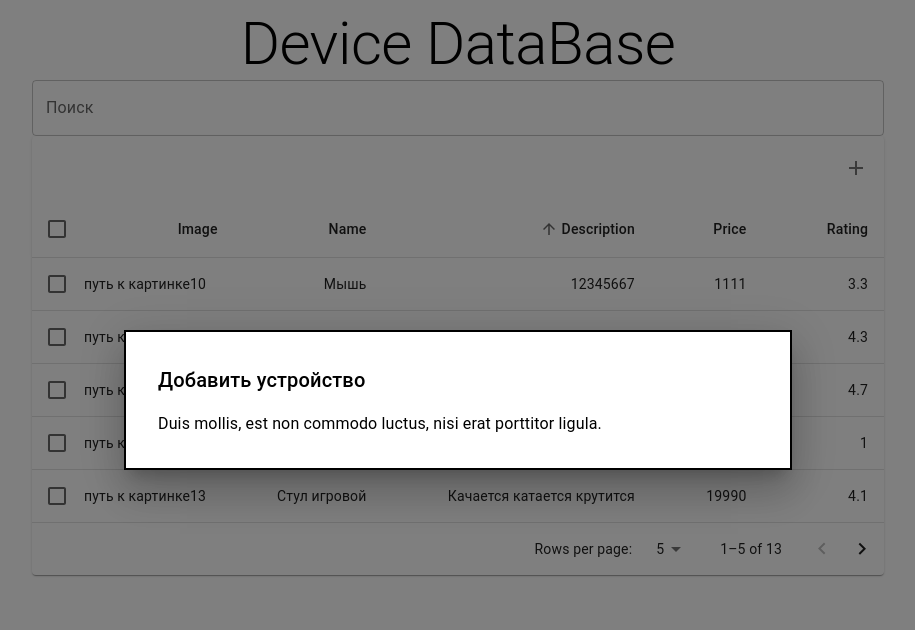
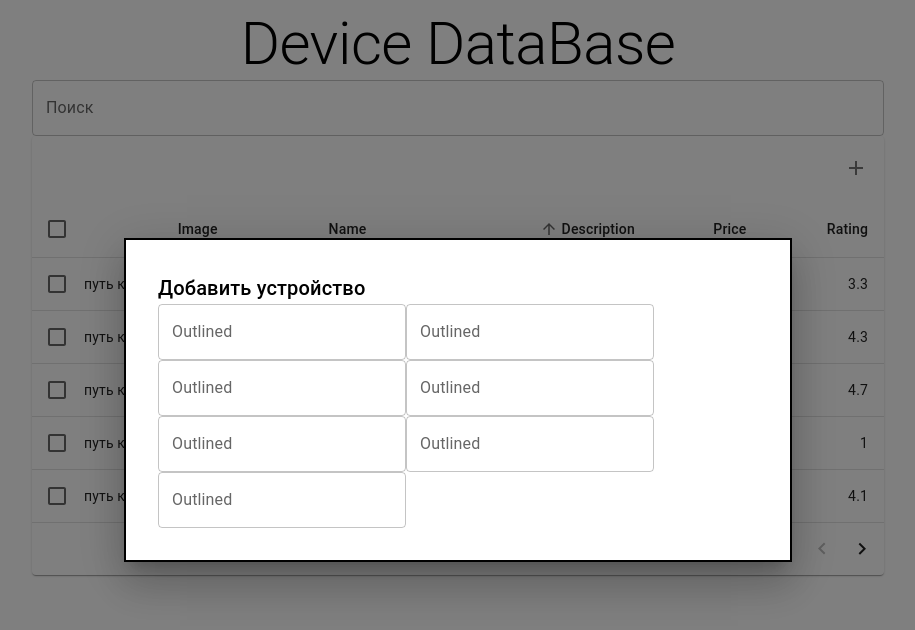
Before and after one commit to SadLun/diploma_web, a React (Vite) app in the folder diploma-app/: page / in a window 1280 px wide. Both pictures are taken after a click on the button 1038 px from the left and 168 px from the top of the page. Shown: the top 630 px of the page, without its empty margins (182-1097 px from the left). Built offline with nearby package versions, Linux system fonts and the light colour scheme.

Commit message:
modal update

```diff
--- a/diploma-app/src/components/add-device-modal.tsx
+++ b/diploma-app/src/components/add-device-modal.tsx
@@ -2,6 +2,7 @@ import React, { useEffect } from 'react';
 import Box from '@mui/material/Box';
 import Typography from '@mui/material/Typography';
 import Modal from '@mui/material/Modal';
+import { TextField } from '@mui/material';
 
 
 const style = {
@@ -20,10 +21,12 @@ type Props = {state: boolean, adding: boolean; onClose: () => void};
 
 const AddDeviceModal: React.FC<Props> = (props) => {
   const [open, setOpen] = React.useState(props.state);
+  const [adding, setAdding] = React.useState(props.adding);
 
   useEffect(() => {
     setOpen(props.state);
-  }, [props.state]);
+    setAdding(props.adding);
+  }, [props.state, props.adding]);
 
   return (
     <div>
@@ -34,14 +37,18 @@ const AddDeviceModal: React.FC<Props> = (props) => {
         aria-describedby="modal-modal-description"
       >
         <Box sx={style}>
-          {props.adding ? <Typography id="modal-modal-title" variant="h6" component="h2">
+          {adding ? <Typography id="modal-modal-title" variant="h6" component="h2">
             Добавить устройство
           </Typography> : <Typography id="modal-modal-title" variant="h6" component="h2">
             Редактировать устройство
           </Typography>}
-          <Typography id="modal-modal-description" sx={{ mt: 2 }}>
-            Duis mollis, est non commodo luctus, nisi erat porttitor ligula.
-          </Typography>
+          <TextField id="outlined-basic" label="Outlined" variant="outlined" />
+          <TextField id="outlined-basic" label="Outlined" variant="outlined" />
+          <TextField id="outlined-basic" label="Outlined" variant="outlined" />
+          <TextField id="outlined-basic" label="Outlined" variant="outlined" />
+          <TextField id="outlined-basic" label="Outlined" variant="outlined" />
+          <TextField id="outlined-basic" label="Outlined" variant="outlined" />
+          <TextField id="outlined-basic" label="Outlined" variant="outlined" />
         </Box>
       </Modal>
     </div>
```
